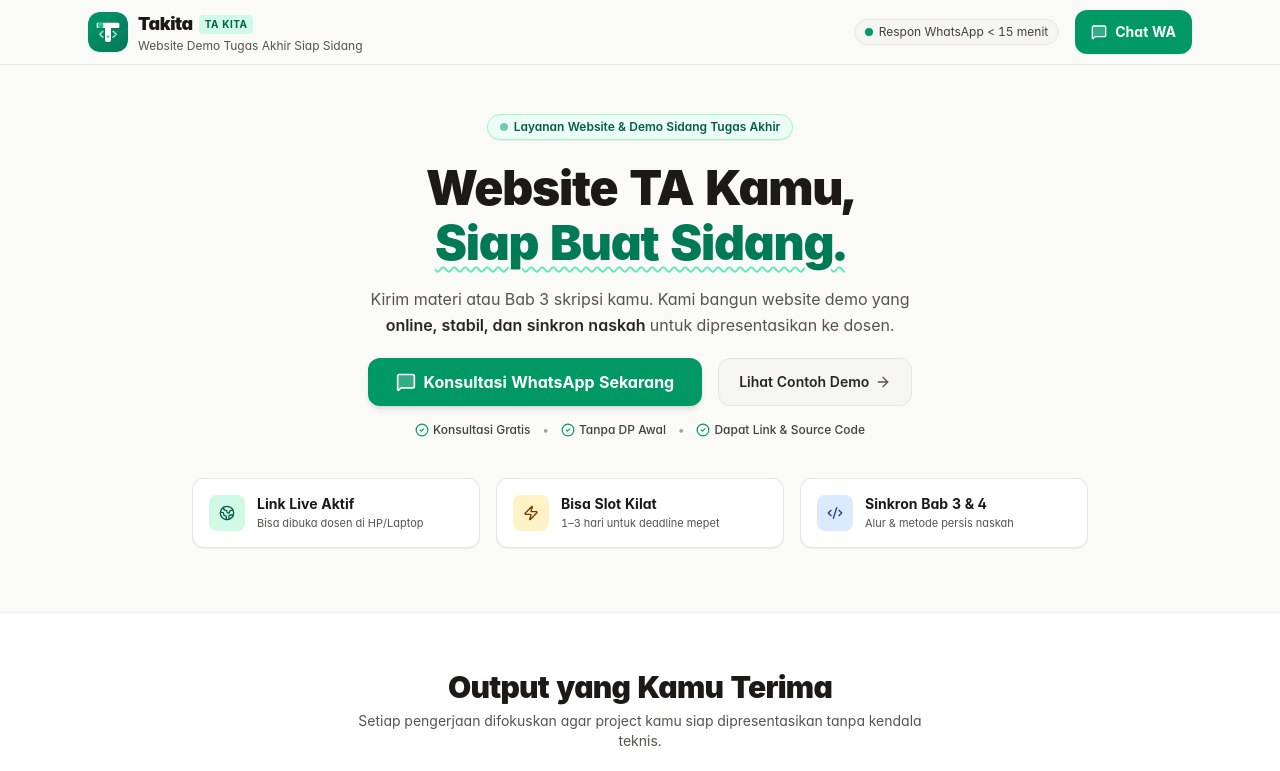
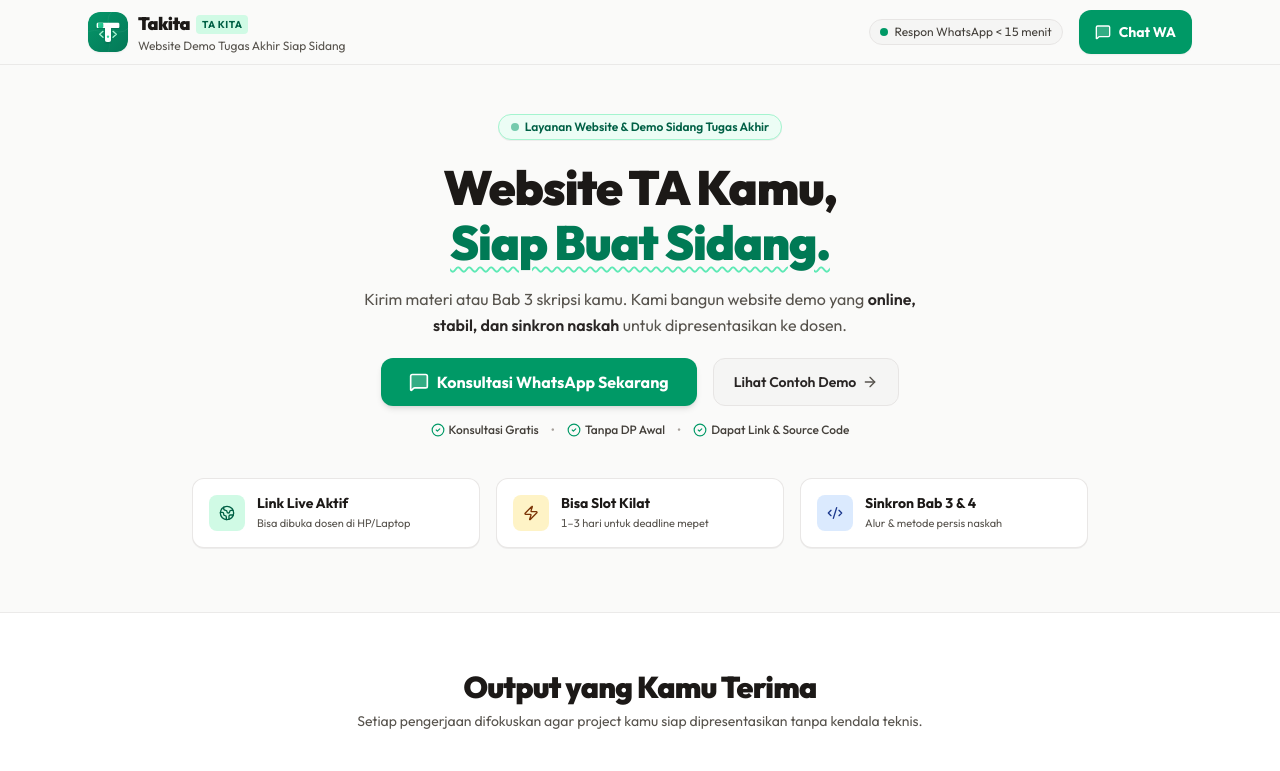
Before and after one commit to nichsedge/takita, a React (Vite) app: page / in a window 1280 px wide. Shown: the top 771 px of the page. Built offline with nearby package versions, Linux system fonts and the light colour scheme.

Commit message:
style(theme): add Tailwind v4 @theme design tokens for brand and semantic palette

```diff
--- a/src/index.css
+++ b/src/index.css
@@ -1,4 +1,14 @@
 @import "tailwindcss";
+
+@theme {
+  --font-sans: 'Outfit', system-ui, -apple-system, BlinkMacSystemFont, 'Segoe UI', Roboto, sans-serif;
+  --color-primary: #059669;
+  --color-primary-hover: #047857;
+  --color-primary-active: #065f46;
+  --color-primary-light: #ecfdf5;
+  --color-accent: #ea580c;
+  --color-accent-hover: #c2410c;
+}
 
 @layer base {
   :root {
@@ -12,7 +22,7 @@
   }
 
   body {
-    font-family: 'Outfit', system-ui, -apple-system, BlinkMacSystemFont, 'Segoe UI', Roboto, sans-serif;
+    font-family: var(--font-sans);
     font-feature-settings: 'cv02', 'cv03', 'cv04', 'cv11', 'tnum';
     caret-color: #059669;
   }
```
